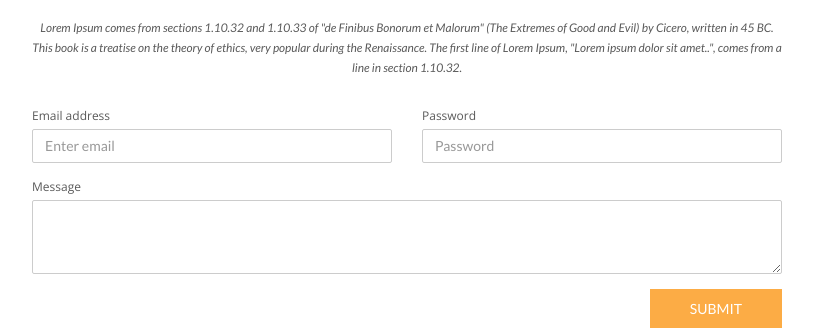
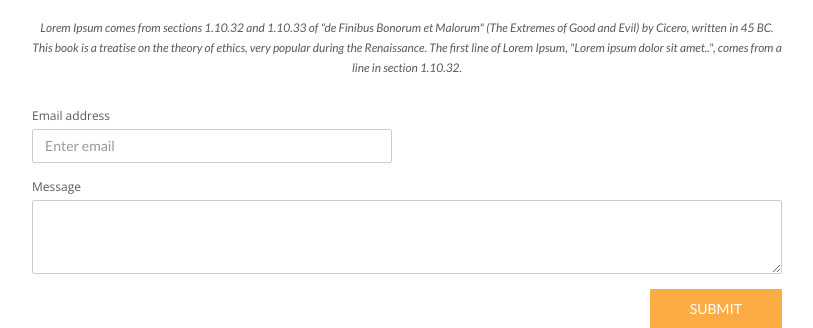
Before and after one commit to justjuust/justanalytics, a Django app: page / in a window 1280 px wide. Shown: the part 4578-4906 px from the top of the page, without its empty margins (233-1046 px from the left). Run offline with Django 5.2, Linux system fonts and the light colour scheme; some libraries are stand-ins or nearby versions.

Commit message:
Update form

```diff
--- a/templates/index.html
+++ b/templates/index.html
@@ -412,13 +412,6 @@
                                        placeholder="Enter email">
                             </div>
                         </div>
-                        <div class="col-md-6">
-                            <div class="form-group">
-                                <label for="exampleInputPassword1">Password</label>
-                                <input type="password" class="form-control" id="exampleInputPassword1"
-                                       placeholder="Password">
-                            </div>
-                        </div>
                     </div>
                     <div class="form-group">
                         <label for="exampleInputEmail1">Message</label>
```
